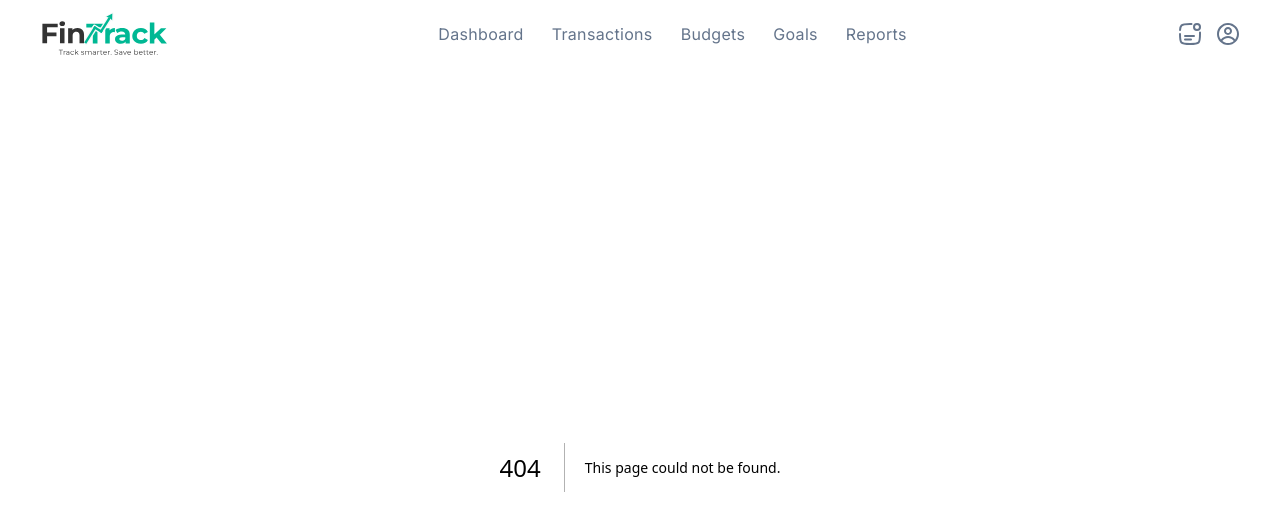
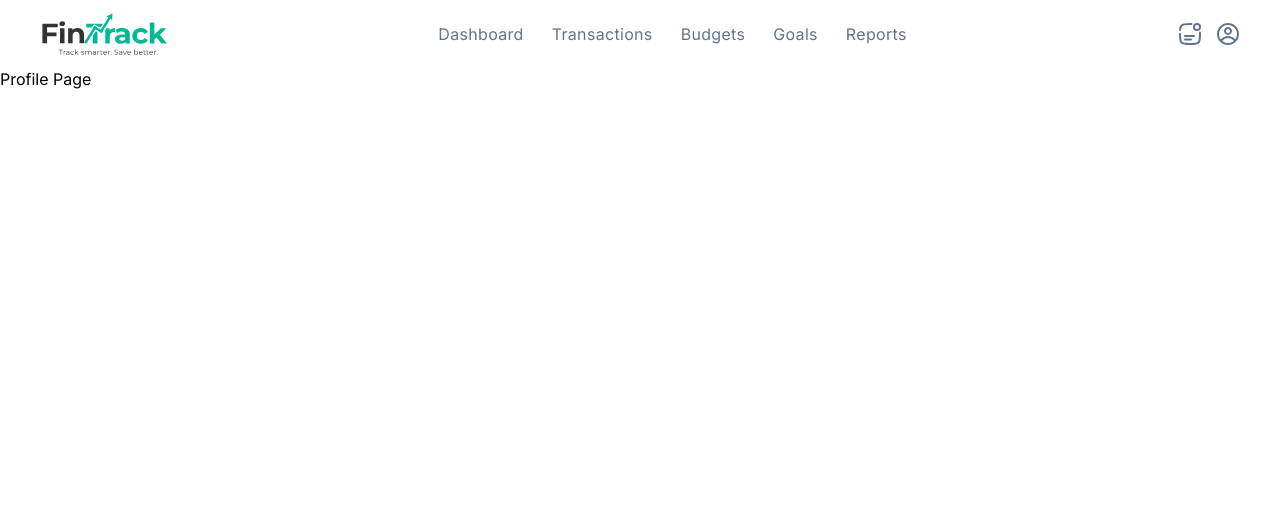
Before and after one commit to ZozuliaMykyta/FinTrack, a Next.js app in the folder frontend/: page /profile in a window 1280 px wide. Before the commit this address had no page. Shown: the top 530 px of the page. Built offline with nearby package versions, Linux system fonts and the light colour scheme.

Commit message:
Add Profile page component to display user profile

```diff
--- /dev/null
+++ b/frontend/src/app/profile/page.tsx
@@ -0,0 +1,7 @@
+import React from "react";
+
+const page: React.FC = () => {
+  return <div>Profile Page</div>;
+};
+
+export default page;
```
